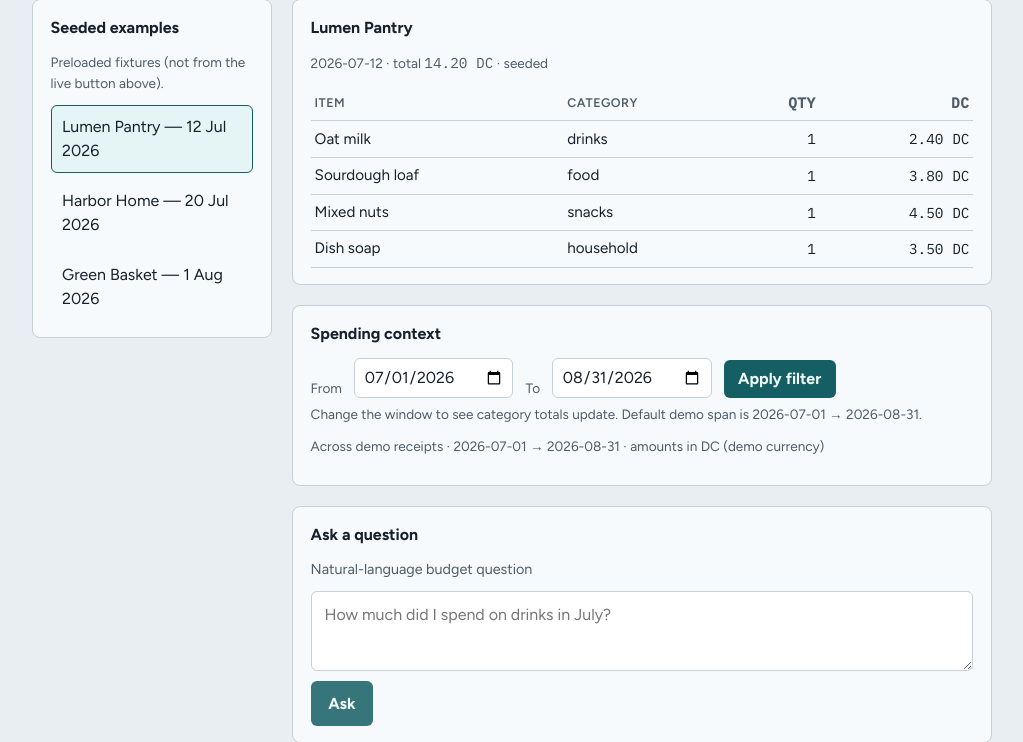
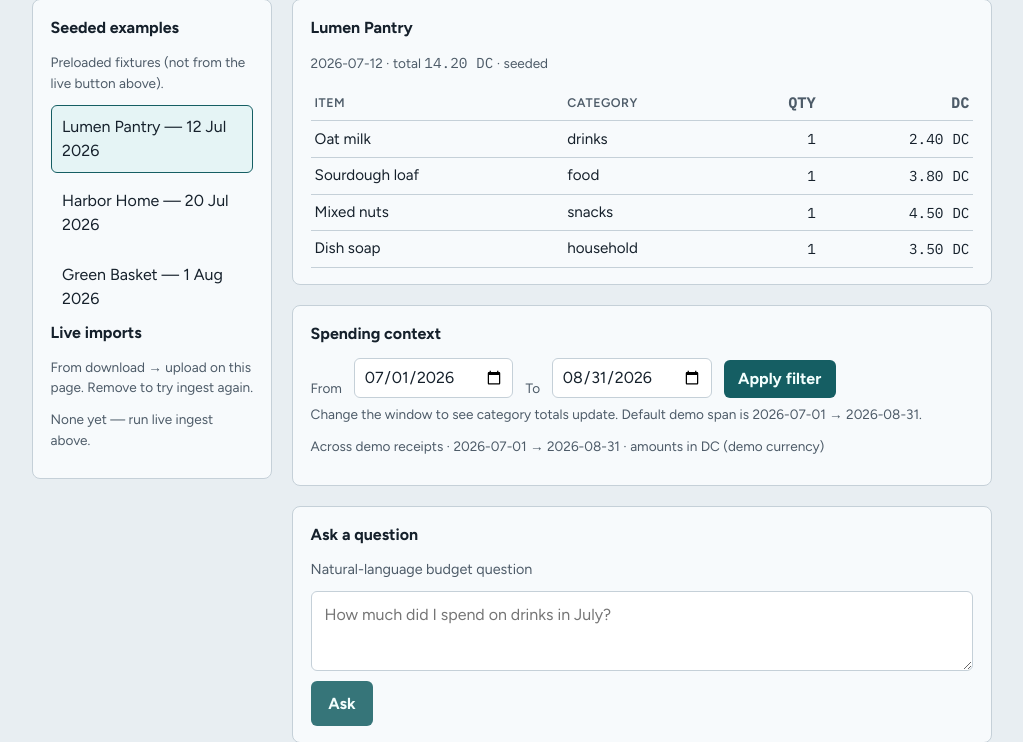
Before and after one commit to RoxanaTapia/receipt-intelligence-demo, a FastAPI app: page / in a window 1280 px wide. Shown: the part 636-1378 px from the top of the page, without its empty margins (128-1151 px from the left). Run offline with FastAPI, Linux system fonts and the light colour scheme; data that the repository does not hold is empty; parts of the project's set-up code (start-up, migrations or seed data) failed here and were passed over.

Commit message:
Restore Live imports with remove, and show Ask loading state.
Visitors can reopen or clear an ingested sample after date filters, and get busy feedback while Q&A runs.

Co-authored-by: Cursor <cursoragent@cursor.com>

```diff
--- a/demo/app/main.py
+++ b/demo/app/main.py
@@ -7,6 +7,7 @@ import os
 from datetime import date
 from pathlib import Path
 from typing import Any
+from urllib.parse import urlencode
 
 from fastapi import FastAPI, File, Form, HTTPException, Request, UploadFile
 from fastapi.responses import FileResponse, HTMLResponse, RedirectResponse
@@ -14,7 +15,7 @@ from fastapi.staticfiles import StaticFiles
 from fastapi.templating import Jinja2Templates
 
 from app.api_client import ApiError, ReceiptApiClient
-from app.examples import get_example, load_examples, load_live_imports
+from app.examples import delete_live_import, get_example, load_examples, load_live_imports
 from app.money import DEMO_CURRENCY, enrich_question_months, format_money, present_answer_text
 from app.n8n_client import N8nIngestClient, N8nIngestError
 from app.sample import SAMPLE_FILENAME, SAMPLE_ID, sample_pdf_path, validate_demo_sample
@@ -151,6 +152,21 @@ def _outside_window(receipt: dict[str, Any] | None, start: str, end: str) -> boo
     return receipt_date < start or receipt_date > end
 
 
+def _home_redirect(
+    *,
+    start: str,
+    end: str,
+    example: str | None = None,
+) -> RedirectResponse:
+    """303 back to the demo page with window (and optional example) query params."""
+    params: dict[str, str] = {"start": start, "end": end}
+    if example:
+        params["example"] = example
+    base = public_url("/")
+    sep = "&" if "?" in base else "?"
+    return RedirectResponse(url=f"{base}{sep}{urlencode(params)}", status_code=303)
+
+
 def _page(
     request: Request,
     *,
@@ -168,7 +184,6 @@ def _page(
 ) -> HTMLResponse:
     start, end = _parse_window(window_start, window_end)
     examples = load_examples(SEED_DIR, RECEIPT_DATA_PATH)
-    # Resolve live ids after ingest / deep links without listing them in the sidebar.
     live_imports = load_live_imports(SEED_DIR, RECEIPT_DATA_PATH)
     selected = get_example(examples, example, live_imports=live_imports)
     summary, api_error = _safe_summary(start, end)
@@ -188,12 +203,17 @@ def _page(
     if spend_before is not None and spend_after is not None:
         spend_delta = round(spend_after - spend_before, 2)
 
+    focus_receipt = live_receipt
+    if focus_receipt is None and selected is not None and selected.source == "live":
+        focus_receipt = selected.receipt
+
     return templates.TemplateResponse(
         request,
         "index.html",
         {
             **_base_context(request),
             "examples": examples,
+            "live_imports": live_imports,
             "selected": selected,
             "summary": summary,
             "summary_before": summary_before,
@@ -204,7 +224,7 @@ def _page(
             "seed_baseline": _seed_baseline_spend(start, end),
             "window_start": start,
             "window_end": end,
-            "live_outside_window": _outside_window(live_receipt, start, end),
+            "live_outside_window": _outside_window(focus_receipt, start, end),
             "api_ok": api_ok,
             "api_error": api_error,
             "answer": answer,
@@ -287,11 +307,12 @@ async def ingest(
         )
 
     filename = str(meta["persistedFilename"])
+    live_example_id = f"live-{Path(filename).stem}"
     receipt = _load_persisted_receipt(filename)
     if receipt is None:
         return _page(
             request,
-            example=example or None,
+            example=live_example_id,
             live_meta=meta,
             live_error=(
                 f"Ingest reported {filename}, but the file is not visible on the "
@@ -303,10 +324,9 @@ async def ingest(
             window_end=window_end,
         )
 
-    # Keep the seeded example table as-is; live result lives in the top panel only.
     return _page(
         request,
-        example=example or None,
+        example=live_example_id,
         live_receipt=receipt,
         live_meta=meta,
         ingest_ok=True,
@@ -352,6 +372,29 @@ def ask(
     )
 
 
+@app.post("/live-import/delete", response_class=HTMLResponse)
+def remove_live_import(
+    request: Request,
+    example: str = Form(...),
+    start: str = Form(""),
+    end: str = Form(""),
+) -> HTMLResponse | RedirectResponse:
+    """Delete a live-ingest file so the visitor can run the sample again."""
+    window_start, window_end = _parse_window(start or None, end or None)
+    target = example.strip()
+    if not delete_live_import(SEED_DIR, RECEIPT_DATA_PATH, target):
+        return _page(
+            request,
+            example=target,
+            window_start=window_start,
+            window_end=window_end,
+            live_error="Could not remove that live import. It may already be gone.",
+        )
+    examples = load_examples(SEED_DIR, RECEIPT_DATA_PATH)
+    fallback = examples[0].id if examples else None
+    return _home_redirect(start=window_start, end=window_end, example=fallback)
+
+
 @app.get("/ask")
 def ask_get() -> RedirectResponse:
     return RedirectResponse(url=public_url("/"), status_code=303)
@@ -360,3 +403,8 @@ def ask_get() -> RedirectResponse:
 @app.get("/ingest")
 def ingest_get() -> RedirectResponse:
     return RedirectResponse(url=public_url("/"), status_code=303)
+
+
+@app.get("/live-import/delete")
+def remove_live_import_get() -> RedirectResponse:
+    return RedirectResponse(url=public_url("/"), status_code=303)
--- a/demo/app/static/demo.css
+++ b/demo/app/static/demo.css
@@ -309,6 +309,45 @@ th {
   margin: 0 0 0.85rem;
 }
 
+.aside-subhead {
+  font-size: 1.05rem;
+  margin: 1.35rem 0 0.35rem;
+}
+
+.live-import-row {
+  display: grid;
+  grid-template-columns: 1fr auto;
+  gap: 0.35rem 0.5rem;
+  align-items: start;
+}
+
+.live-import-row > a {
+  min-width: 0;
+}
+
+.live-delete-form {
+  margin: 0;
+}
+
+.live-delete-btn {
+  border: 0;
+  background: transparent;
+  color: var(--muted);
+  font: inherit;
+  font-size: 0.8rem;
+  text-decoration: underline;
+  cursor: pointer;
+  padding: 0.15rem 0;
+}
+
+.live-delete-btn:hover {
+  color: var(--err);
+}
+
+.ask-wait {
+  margin: 0.35rem 0 0;
+}
+
 .window-form {
   display: flex;
   flex-wrap: wrap;
--- a/demo/app/templates/index.html
+++ b/demo/app/templates/index.html
@@ -134,6 +134,37 @@
     {% else %}
     <p class="meta">No examples loaded.</p>
     {% endif %}
+
+    <h2 class="aside-subhead">Live imports</h2>
+    <p class="meta">From download → upload on this page. Remove to try ingest again.</p>
+    {% if live_imports %}
+    <ul class="example-list">
+      {% for item in live_imports %}
+      <li class="live-import-row">
+        <a
+          href="{{ public_url('/') }}?example={{ item.id }}&amp;start={{ window_start }}&amp;end={{ window_end }}"
+          class="{% if selected and selected.id == item.id %}active{% endif %}"
+        >
+          {{ item.label }}
+          <span class="live-badge">Live</span>
+        </a>
+        <form
+          class="live-delete-form"
+          method="post"
+          action="{{ public_url('/live-import/delete') }}"
+          onsubmit="return confirm('Remove this live import so you can try ingest again?');"
+        >
+          <input type="hidden" name="example" value="{{ item.id }}" />
+          <input type="hidden" name="start" value="{{ window_start }}" />
+          <input type="hidden" name="end" value="{{ window_end }}" />
+          <button type="submit" class="live-delete-btn">Remove</button>
+        </form>
+      </li>
+      {% endfor %}
+    </ul>
+    {% else %}
+    <p class="meta">None yet — run live ingest above.</p>
+    {% endif %}
   </aside>
 
   <div>
@@ -141,6 +172,9 @@
     <section class="panel">
       <h2 class="receipt-heading">
         {{ selected.receipt.merchant }}
+        {% if selected.source == "live" %}
+        <span class="live-badge">Live</span>
+        {% endif %}
       </h2>
       <p class="meta">
         {{ selected.receipt.date }} · total
@@ -211,8 +245,9 @@
 
       {% if live_outside_window %}
       <div class="banner warn" role="status">
-        Live receipt date <strong>{{ live_receipt.date }}</strong> is outside this window —
-        widen the filter to include it in spending context.
+        Live receipt date
+        <strong>{% if live_receipt %}{{ live_receipt.date }}{% else %}{{ selected.receipt.date }}{% endif %}</strong>
+        is outside this window — widen the filter to include it in spending context.
       </div>
       {% endif %}
 
@@ -275,7 +310,7 @@
 
     <section class="panel" style="margin-top: 1.25rem">
       <h2>Ask a question</h2>
-      <form class="ask-form" method="post" action="{{ public_url('/ask') }}">
+      <form class="ask-form" id="ask-form" method="post" action="{{ public_url('/ask') }}">
         {% if selected %}
         <input type="hidden" name="example" value="{{ selected.id }}" />
         {% endif %}
@@ -288,7 +323,13 @@
           placeholder="How much did I spend on drinks in July?"
           required
         >{{ question }}</textarea>
-        <button type="submit" {% if not api_ok %}disabled{% endif %}>Ask</button>
+        <button type="submit" id="ask-btn" {% if not api_ok %}disabled{% endif %}>
+          <span class="btn-idle">Ask</span>
+          <span class="btn-busy" hidden>Thinking…</span>
+        </button>
+        <p class="meta ask-wait" id="ask-wait" hidden>
+          Asking the API — this can take a few seconds.
+        </p>
       </form>
       {% if qa_error %}
       <div class="banner err" style="margin-top: 1rem">{{ qa_error }}</div>
@@ -308,10 +349,11 @@
 </p>
 <script>
   (function () {
-    const form = document.getElementById("ingest-form");
-    const btn = document.getElementById("ingest-btn");
-    const wait = document.getElementById("ingest-wait");
-    if (form && btn) {
+    function bindBusy(formId, btnId, waitId) {
+      const form = document.getElementById(formId);
+      const btn = document.getElementById(btnId);
+      const wait = document.getElementById(waitId);
+      if (!form || !btn) return;
       form.addEventListener("submit", function () {
         btn.disabled = true;
         const idle = btn.querySelector(".btn-idle");
@@ -321,6 +363,8 @@
         if (wait) wait.hidden = false;
       });
     }
+    bindBusy("ingest-form", "ingest-btn", "ingest-wait");
+    bindBusy("ask-form", "ask-btn", "ask-wait");
   })();
 </script>
 {% if ingest_ok %}
--- a/deploy/docker-compose.yml
+++ b/deploy/docker-compose.yml
@@ -88,7 +88,8 @@ services:
       # Internal Compose DNS — not a public browser URL. Workflow must be Active.
       N8N_INGEST_WEBHOOK_URL: ${N8N_INGEST_WEBHOOK_URL:-http://n8n:5678/webhook/receipt-demo-ingest}
     volumes:
-      - ../data/receipts:/data/receipts:ro
+      # RW so visitors can remove live imports and retry ingest (seeds are never deleted by UX).
+      - ../data/receipts:/data/receipts
     depends_on:
       api:
         condition: service_healthy
```
Also changed, not shown: demo/app/examples.py (+19 -0 lines).
